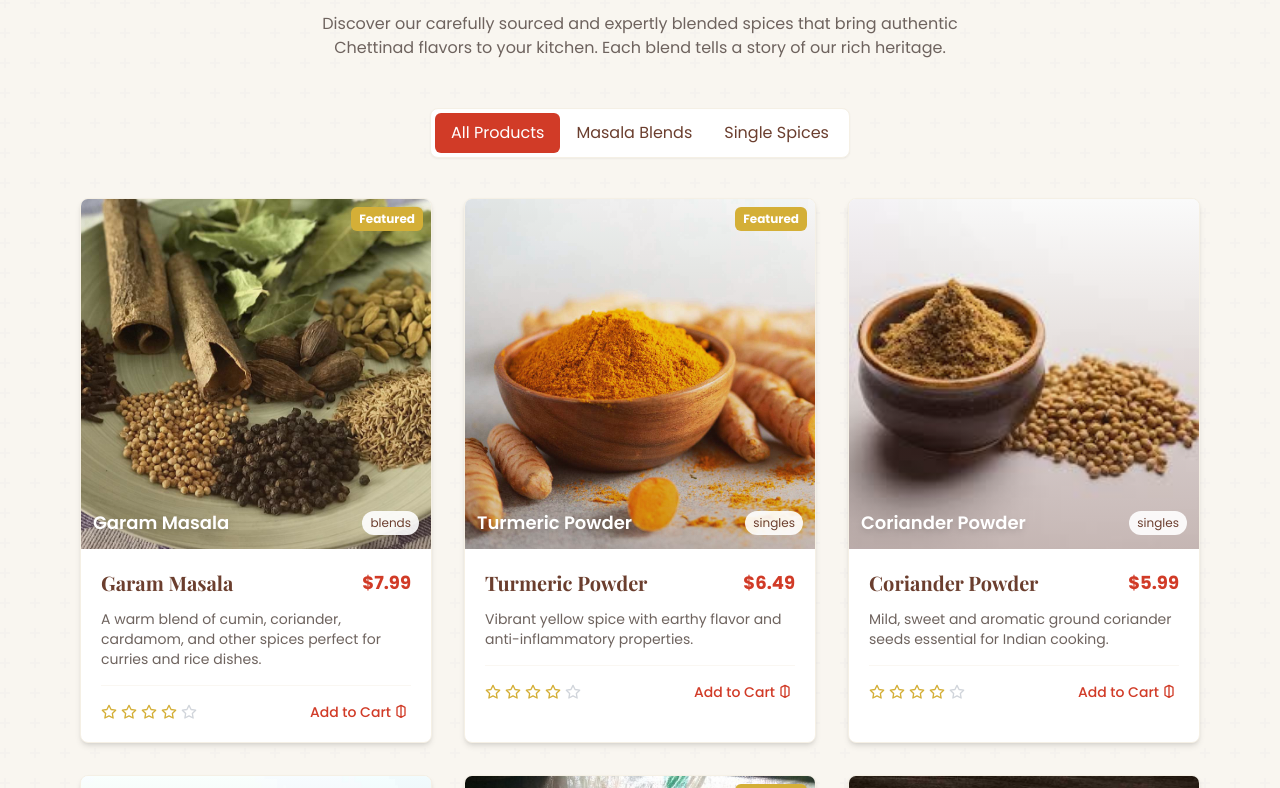
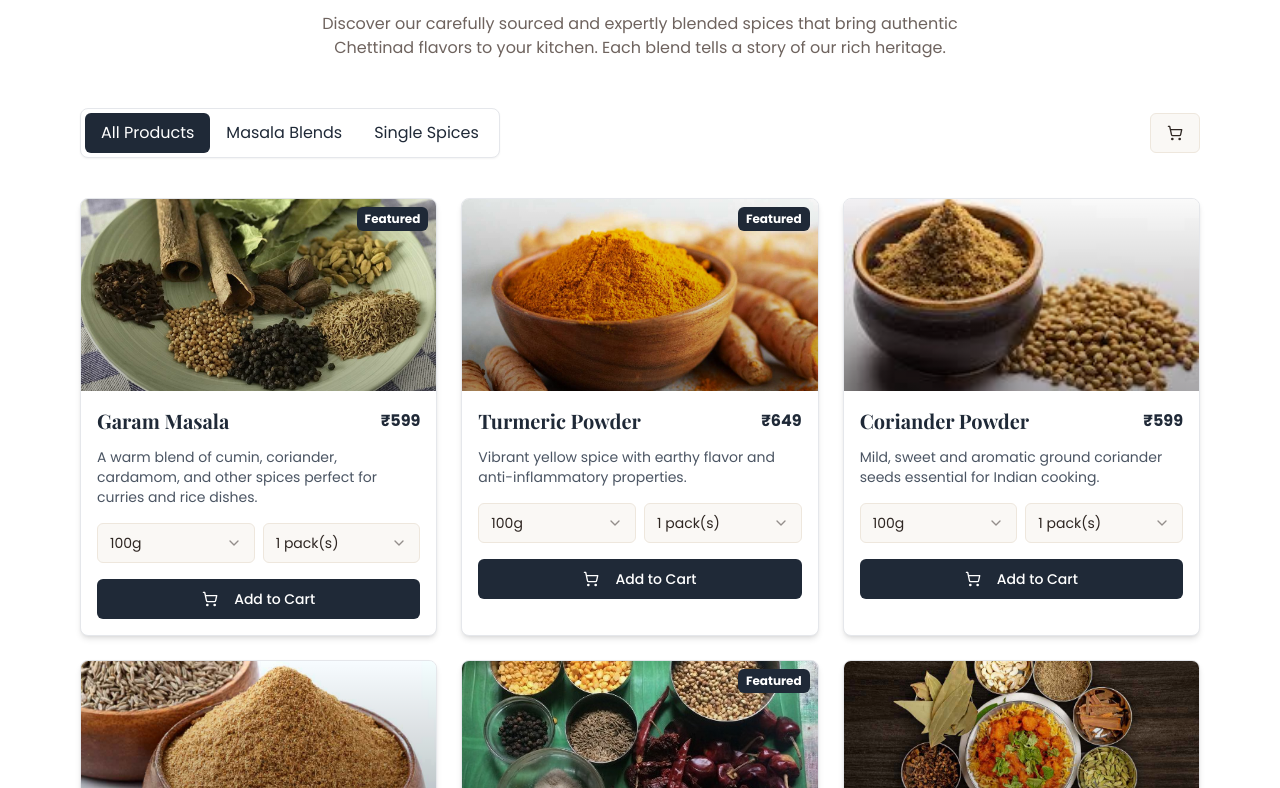
Before and after one commit to dmrajdm/nagaram-spice-display, a React (Vite) app: page / in a window 1280 px wide. Shown: the part 932-1720 px from the top of the page. Built offline with nearby package versions, Linux system fonts and the light colour scheme.

Commit message:
feat: Implement cart functionality and WhatsApp order

```diff
--- a/src/components/ProductCard.tsx
+++ b/src/components/ProductCard.tsx
@@ -1,52 +1,88 @@
 
-import React from 'react';
-import { Product } from '../data/products';
+import React, { useState } from 'react';
+import { Product, CartItem, calculateItemPrice } from '../data/products';
+import { Select, SelectContent, SelectItem, SelectTrigger, SelectValue } from './ui/select';
+import { Button } from './ui/button';
+import { ShoppingCart } from 'lucide-react';
+import { useToast } from '@/hooks/use-toast';
 
 interface ProductCardProps {
   product: Product;
+  onAddToCart: (item: CartItem) => void;
 }
 
-const ProductCard: React.FC<ProductCardProps> = ({ product }) => {
+const ProductCard: React.FC<ProductCardProps> = ({ product, onAddToCart }) => {
+  const [selectedWeight, setSelectedWeight] = useState<'100g' | '500g' | '1kg'>('100g');
+  const [quantity, setQuantity] = useState(1);
+  const { toast } = useToast();
+
+  const handleAddToCart = () => {
+    onAddToCart({
+      productId: product.id,
+      quantity,
+      weight: selectedWeight,
+    });
+    toast({
+      title: "Added to cart",
+      description: `${quantity} x ${selectedWeight} of ${product.name} added`,
+    });
+  };
+
+  const itemPrice = calculateItemPrice(product.price, selectedWeight);
+
   return (
-    <div className="product-card bg-white rounded-lg overflow-hidden shadow-md hover:shadow-lg border border-spice-beige">
+    <div className="product-card bg-white rounded-lg overflow-hidden shadow-md hover:shadow-lg border border-gray-200">
       <div className="relative">
         {product.featured && (
-          <span className="absolute top-2 right-2 bg-spice-gold text-white text-xs font-bold px-2 py-1 rounded-md z-10">
+          <span className="absolute top-2 right-2 bg-gray-800 text-white text-xs font-bold px-2 py-1 rounded-md z-10">
             Featured
           </span>
         )}
-        <div className="absolute inset-0 bg-gradient-to-b from-spice-brown/0 to-spice-brown/30 z-0"></div>
+        <div className="absolute inset-0 bg-gradient-to-b from-transparent to-black/30 z-0"></div>
         <img
           src={product.imageUrl}
           alt={product.name}
-          className="product-image w-full h-auto z-0"
+          className="w-full h-48 object-cover"
         />
-        <div className="absolute bottom-0 left-0 w-full p-3 flex justify-between items-center">
-          <span className="text-white font-semibold drop-shadow-md text-lg">{product.name}</span>
-          <span className="text-xs px-2 py-1 bg-white/90 rounded-full text-spice-brown">{product.category}</span>
+      </div>
+      <div className="p-4">
+        <div className="flex justify-between items-center mb-3">
+          <h3 className="text-xl font-bold text-gray-800">{product.name}</h3>
+          <span className="text-gray-800 font-bold">₹{itemPrice}</span>
         </div>
-      </div>
-      <div className="p-5">
-        <div className="flex justify-between items-center mb-3">
-          <h3 className="text-xl font-bold font-playfair text-spice-brown">{product.name}</h3>
-          <span className="text-spice-red font-bold text-lg">${product.price.toFixed(2)}</span>
+        <p className="text-gray-600 text-sm mb-4">{product.description}</p>
+
+        <div className="grid grid-cols-2 gap-2 mb-4">
+          <Select value={selectedWeight} onValueChange={(value: '100g' | '500g' | '1kg') => setSelectedWeight(value)}>
+            <SelectTrigger>
+              <SelectValue placeholder="Weight" />
+            </SelectTrigger>
+            <SelectContent>
+              <SelectItem value="100g">100g</SelectItem>
+              <SelectItem value="500g">500g</SelectItem>
+              <SelectItem value="1kg">1kg</SelectItem>
+            </SelectContent>
+          </Select>
+
+          <Select value={quantity.toString()} onValueChange={(value) => setQuantity(parseInt(value))}>
+            <SelectTrigger>
+              <SelectValue placeholder="Qty" />
+            </SelectTrigger>
+            <SelectContent>
+              {[1, 2, 3, 4, 5].map((num) => (
+                <SelectItem key={num} value={num.toString()}>{num} pack(s)</SelectItem>
+              ))}
+            </SelectContent>
+          </Select>
         </div>
-        <p className="text-muted-foreground text-sm">{product.description}</p>
-        <div className="mt-4 pt-4 border-t border-spice-beige/50 flex justify-between items-center">
-          <div className="flex space-x-1">
-            {[1, 2, 3, 4, 5].map((star) => (
-              <svg key={star} xmlns="http://www.w3.org/2000/svg" width="16" height="16" viewBox="0 0 24 24" fill="none" stroke="currentColor" strokeWidth="2" strokeLinecap="round" strokeLinejoin="round" className={`${star <= 4 ? "text-spice-gold" : "text-gray-300"}`}>
-                <polygon points="12 2 15.09 8.26 22 9.27 17 14.14 18.18 21.02 12 17.77 5.82 21.02 7 14.14 2 9.27 8.91 8.26 12 2"></polygon>
-              </svg>
-            ))}
-          </div>
-          <button className="text-sm font-medium text-spice-red hover:underline flex items-center">
-            Add to Cart
-            <svg xmlns="http://www.w3.org/2000/svg" width="16" height="16" viewBox="0 0 24 24" fill="none" stroke="currentColor" strokeWidth="2" strokeLinecap="round" strokeLinejoin="round" className="ml-1">
-              <path d="M9 20l-5.447-2.724A1 1 0 0 1 3 16.382V5.618a1 1 0 0 1 .553-.894L9 2m0 18V2m0 18l5.447-2.724A1 1 0 0 0 15 16.382V5.618a1 1 0 0 0-.553-.894L9 2"></path>
-            </svg>
-          </button>
-        </div>
+
+        <Button
+          onClick={handleAddToCart}
+          className="w-full bg-gray-800 hover:bg-gray-700 text-white"
+        >
+          <ShoppingCart className="mr-2 h-4 w-4" />
+          Add to Cart
+        </Button>
       </div>
     </div>
   );
--- a/src/components/ProductsSection.tsx
+++ b/src/components/ProductsSection.tsx
@@ -1,12 +1,23 @@
-
 import React, { useState } from 'react';
-import { products, Product } from '../data/products';
+import { products, Product, CartItem, calculateItemPrice } from '../data/products';
 import ProductCard from './ProductCard';
+import { Button } from './ui/button';
+import { ShoppingCart } from 'lucide-react';
+import {
+  Sheet,
+  SheetContent,
+  SheetHeader,
+  SheetTitle,
+  SheetTrigger,
+} from "@/components/ui/sheet";
+import { useToast } from '@/hooks/use-toast';
 
 type Category = 'all' | 'blends' | 'singles';
 
 const ProductsSection: React.FC = () => {
   const [activeCategory, setActiveCategory] = useState<Category>('all');
+  const [cart, setCart] = useState<CartItem[]>([]);
+  const { toast } = useToast();
 
   const filteredProducts = activeCategory === 'all'
     ? products
@@ -18,8 +29,50 @@ const ProductsSection: React.FC = () => {
     { id: 'singles', name: 'Single Spices' }
   ];
 
+  const handleAddToCart = (item: CartItem) => {
+    setCart([...cart, item]);
+  };
+
+  const getTotalAmount = () => {
+    return cart.reduce((total, item) => {
+      const product = products.find(p => p.id === item.productId);
+      if (!product) return total;
+      return total + (calculateItemPrice(product.price, item.weight) * item.quantity);
+    }, 0);
+  };
+
+  const handleCheckout = () => {
+    if (cart.length === 0) {
+      toast({
+        title: "Cart is empty",
+        description: "Please add items to your cart before checking out.",
+        variant: "destructive"
+      });
+      return;
+    }
+
+    const message = cart.reduce((msg, item) => {
+      const product = products.find(p => p.id === item.productId);
+      if (!product) return msg;
+      return msg + `\n- ${product.name} (${item.weight} x ${item.quantity}) - ₹${calculateItemPrice(product.price, item.weight) * item.quantity}`;
+    }, `*New Order from Nagaram Masala*\n\nOrder Details:`);
+
+    const totalAmount = getTotalAmount();
+    const whatsappMessage = `${message}\n\n*Total Amount: ₹${totalAmount}*`;
+
+    const whatsappNumber = "+917339614739";
+    window.open(`https://wa.me/${whatsappNumber}?text=${encodeURIComponent(whatsappMessage)}`, '_blank');
+
+    // Clear cart after checkout
+    setCart([]);
+    toast({
+      title: "Order Placed",
+      description: "Your order details have been sent to WhatsApp.",
+    });
+  };
+
   return (
-    <section id="products" className="py-16 bg-spice-beige/30 chettinad-border">
+    <section id="products" className="py-16 bg-white">
       <div className="container max-w-6xl mx-auto px-4">
         <div className="text-center mb-12">
           <div className="flex justify-center mb-4">
@@ -34,27 +87,70 @@ const ProductsSection: React.FC = () => {
           </p>
         </div>
 
-        <div className="flex justify-center mb-10">
-          <div className="inline-flex bg-white p-1 rounded-lg shadow-sm border border-spice-beige">
+        <div className="flex justify-between items-center mb-10">
+          <div className="inline-flex bg-white p-1 rounded-lg shadow-sm border border-gray-200">
             {categories.map(category => (
               <button
                 key={category.id}
                 onClick={() => setActiveCategory(category.id)}
                 className={`px-4 py-2 rounded-md transition-colors ${
                   activeCategory === category.id
-                    ? 'bg-spice-red text-white'
-                    : 'hover:bg-secondary text-spice-brown'
+                    ? 'bg-gray-800 text-white'
+                    : 'hover:bg-gray-100 text-gray-800'
                 }`}
               >
                 {category.name}
               </button>
             ))}
           </div>
+
+          <Sheet>
+            <SheetTrigger asChild>
+              <Button variant="outline" className="relative">
+                <ShoppingCart className="h-4 w-4" />
+                {cart.length > 0 && (
+                  <span className="absolute -top-1 -right-1 bg-gray-800 text-white rounded-full w-5 h-5 text-xs flex items-center justify-center">
+                    {cart.length}
+                  </span>
+                )}
+              </Button>
+            </SheetTrigger>
+            <SheetContent>
+              <SheetHeader>
+                <SheetTitle>Shopping Cart</SheetTitle>
+              </SheetHeader>
+              <div className="mt-4 space-y-4">
+                {cart.map((item, index) => {
+                  const product = products.find(p => p.id === item.productId);
+                  if (!product) return null;
+                  return (
+                    <div key={index} className="flex justify-between items-center">
+                      <div>
+                        <p className="font-medium">{product.name}</p>
+                        <p className="text-sm text-gray-600">{item.weight} x {item.quantity}</p>
+                      </div>
+                      <p className="font-medium">₹{calculateItemPrice(product.price, item.weight) * item.quantity}</p>
+                    </div>
+                  );
+                })}
+                {cart.length > 0 ? (
+                  <div className="pt-4 border-t">
+                    <p className="font-bold text-lg mb-4">Total: ₹{getTotalAmount()}</p>
+                    <Button onClick={handleCheckout} className="w-full bg-gray-800 hover:bg-gray-700">
+                      Checkout via WhatsApp
+                    </Button>
+                  </div>
+                ) : (
+                  <p className="text-center text-gray-500">Your cart is empty</p>
+                )}
+              </div>
+            </SheetContent>
+          </Sheet>
         </div>
 
-        <div className="product-grid animate-fade-in">
+        <div className="grid grid-cols-1 md:grid-cols-2 lg:grid-cols-3 gap-6">
           {filteredProducts.map(product => (
-            <ProductCard key={product.id} product={product} />
+            <ProductCard key={product.id} product={product} onAddToCart={handleAddToCart} />
           ))}
         </div>
 
--- a/src/data/products.ts
+++ b/src/data/products.ts
@@ -2,7 +2,7 @@ export interface Product {
   id: string;
   name: string;
   description: string;
-  price: number;
+  price: number; // Price in INR
   imageUrl: string;
   category: string;
   featured: boolean;
@@ -13,7 +13,7 @@ export const products: Product[] = [
     id: "garam-masala",
     name: "Garam Masala",
     description: "A warm blend of cumin, coriander, cardamom, and other spices perfect for curries and rice dishes.",
-    price: 7.99,
+    price: 599, // in INR
     imageUrl: "/images/garam-masala.jpg",
     category: "blends",
     featured: true
@@ -22,7 +22,7 @@ export const products: Product[] = [
     id: "turmeric-powder",
     name: "Turmeric Powder",
     description: "Vibrant yellow spice with earthy flavor and anti-inflammatory properties.",
-    price: 6.49,
+    price: 649,
     imageUrl: "/images/turmeric-powder.jpg",
     category: "singles",
     featured: true
@@ -31,7 +31,7 @@ export const products: Product[] = [
     id: "coriander-powder",
     name: "Coriander Powder",
     description: "Mild, sweet and aromatic ground coriander seeds essential for Indian cooking.",
-    price: 5.99,
+    price: 599,
     imageUrl: "/images/coriander-powder.jpg",
     category: "singles",
     featured: false
@@ -40,7 +40,7 @@ export const products: Product[] = [
     id: "cumin-powder",
     name: "Cumin Powder",
     description: "Earthy, nutty spice that adds warm flavor to many dishes.",
-    price: 6.29,
+    price: 629,
     imageUrl: "/images/cumin-powder.jpg",
     category: "singles",
     featured: false
@@ -49,7 +49,7 @@ export const products: Product[] = [
     id: "kulambu-masala",
     name: "Chaat Masala",
     description: "Tangy, zesty blend perfect for sprinkling on fruits, salads, and chaats.",
-    price: 8.49,
+    price: 849,
     imageUrl: "/images/kulambu-masala.jpg",
     category: "blends",
     featured: true
@@ -58,7 +58,7 @@ export const products: Product[] = [
     id: "biryani-masala",
     name: "Biryani Masala",
     description: "Aromatic blend crafted specifically for perfect biryanis and rice dishes.",
-    price: 9.99,
+    price: 999,
     imageUrl: "/images/biryani-masala.jpg",
     category: "blends",
     featured: false
@@ -67,9 +67,29 @@ export const products: Product[] = [
     id: "red-chili-powder",
     name: "Red Chili Powder",
     description: "Vibrant, hot chili powder for adding heat to any dish.",
-    price: 5.99,
+    price: 599,
     imageUrl: "/images/red-chili-powder.jpg",
     category: "singles",
     featured: true
   }
 ];
+
+// Cart types
+export interface CartItem {
+  productId: string;
+  quantity: number;
+  weight: '100g' | '500g' | '1kg';
+}
+
+export const calculateItemPrice = (basePrice: number, weight: '100g' | '500g' | '1kg'): number => {
+  switch (weight) {
+    case '100g':
+      return basePrice;
+    case '500g':
+      return basePrice * 4.5;
+    case '1kg':
+      return basePrice * 8;
+    default:
+      return basePrice;
+  }
+};
```
